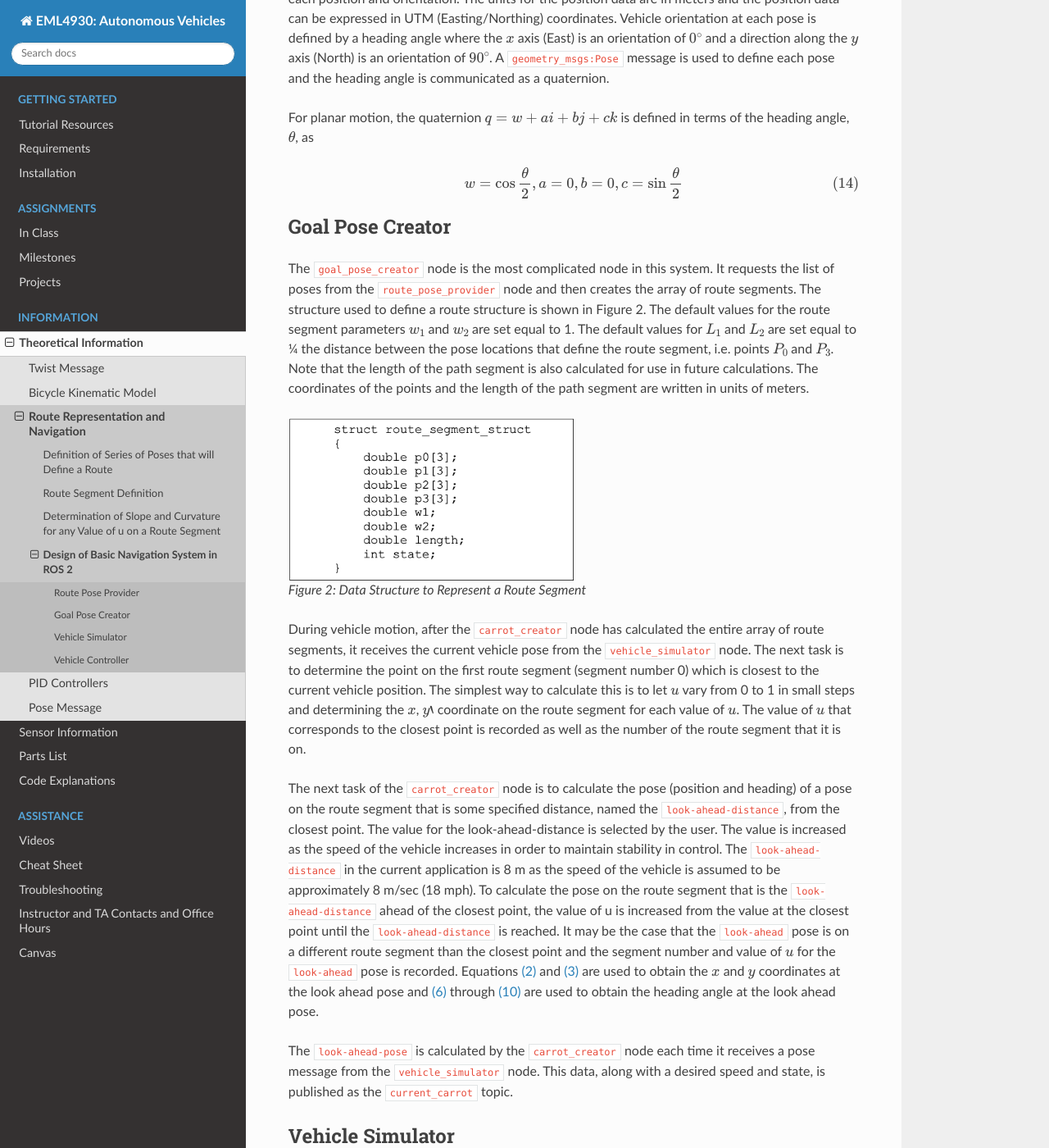
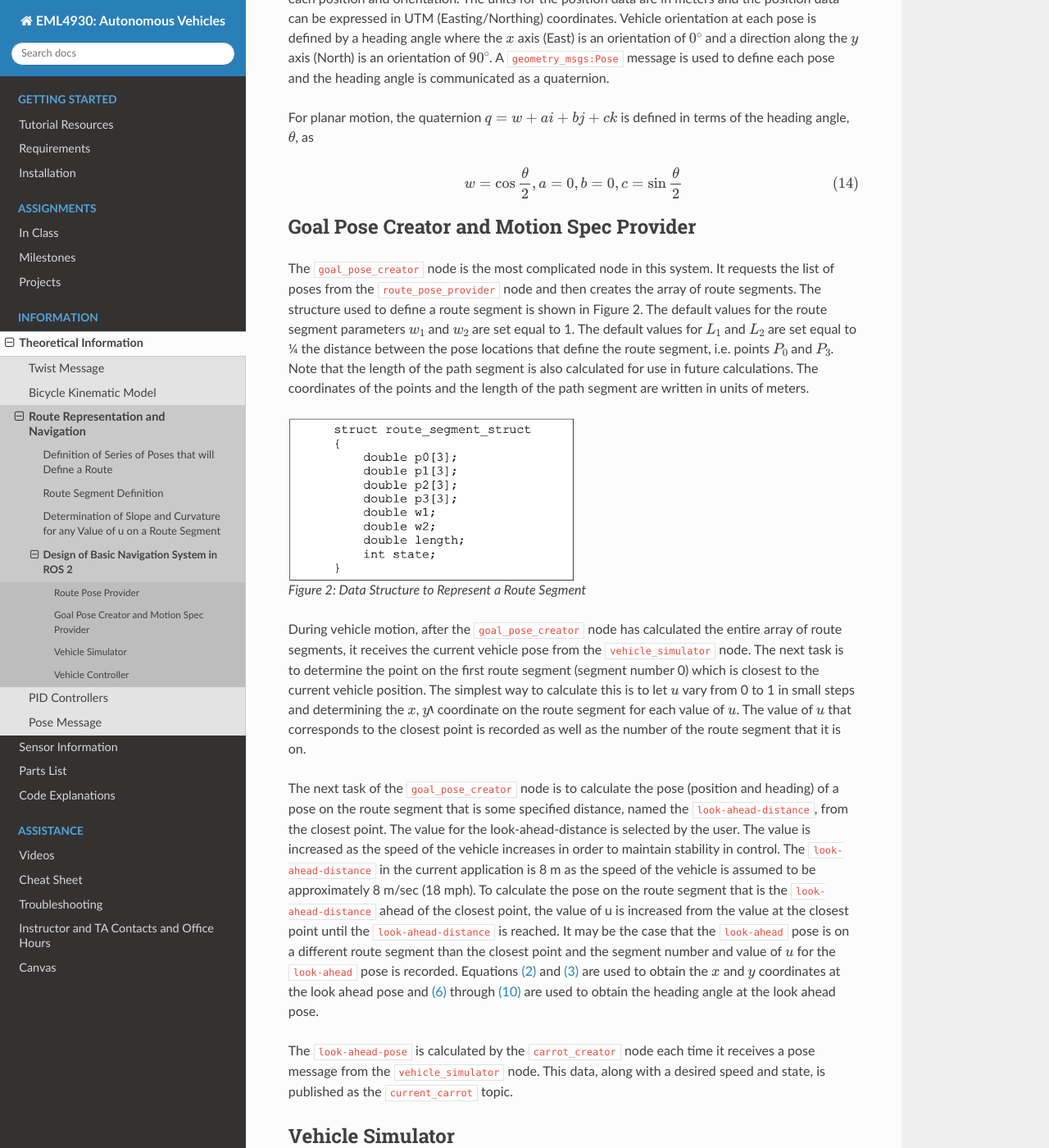
Before and after one commit to av-mae-uf/av1tenth-docs, a Sphinx documentation site: the page built from docs/information/theoryinfo/routes/navsys.rst, in a window 1280 px wide and 1400 px high, scrolled down 1040 px. Shown: the whole window at 82% size. Built offline with Sphinx 7.4.7 and the Read the Docs theme 2.0.0, drawn with Linux system fonts in a browser that asks for light colours.

Commit message:
Update navsys.rst

```diff
--- a/docs/information/theoryinfo/routes/navsys.rst
+++ b/docs/information/theoryinfo/routes/navsys.rst
@@ -27,10 +27,10 @@ For planar motion, the quaternion :math:`q = w + a i + b j + c k` is defined in
 
     w = \cos{\dfrac{\theta}{2}}, a=0, b=0, c=\sin{\dfrac{\theta}{2}} \tag{14}
 
-Goal Pose Creator
+Goal Pose Creator and Motion Spec Provider
 ^^^^^^^^^^^^^^
 The ``goal_pose_creator`` node is the most complicated node in this system.  It requests the list of poses from the ``route_pose_provider``
-node and then creates the array of route segments.  The structure used to define a route structure is shown in Figure 2.  The
+node and then creates the array of route segments.  The structure used to define a route segment is shown in Figure 2.  The
 default values for the route segment parameters :math:`w_1` and :math:`w_2` are set equal to 1.  The default values for :math:`L_1` and :math:`L_2` are set equal to ¼
 the distance between the pose locations that define the route segment, i.e. points :math:`P_0` and :math:`P_3`.  Note that the length of the path segment
 is also calculated for use in future calculations.  The coordinates of the points and the length of the path segment are written in units of meters.
@@ -42,13 +42,12 @@ is also calculated for use in future calculations.  The coordinates of the point
     Figure 2: Data Structure to Represent a Route Segment
 
 
-During vehicle motion, after the ``carrot_creator`` node has calculated the entire array of route segments, it receives the current
+During vehicle motion, after the ``goal_pose_creator`` node has calculated the entire array of route segments, it receives the current
 vehicle pose from the ``vehicle_simulator`` node.  The next task is to determine the point on the first route segment (segment number 0)
 which is closest to the current vehicle position.  The simplest way to calculate this is to let :math:`u` vary from 0 to 1 in small steps and
-determining the :math:`x`, :math:`y`` coordinate on the route segment for each value of :math:`u`.  The value of :math:`u` that corresponds to the closest point is recorded
-as well as the number of the route segment that it is on.
+determining the :math:`x`, :math:`y`` coordinate on the route segment for each value of :math:`u`.  The value of :math:`u` that corresponds to the closest point is recorded as well as the number of the route segment that it is on.
 
-The next task of the ``carrot_creator`` node is to calculate the pose (position and heading) of a pose on the route segment that
+The next task of the ``goal_pose_creator`` node is to calculate the pose (position and heading) of a pose on the route segment that
 is some specified distance, named the ``look-ahead-distance``, from the closest point.  The value for the look-ahead-distance is selected by the user.
 The value is increased as the speed of the vehicle increases in order to maintain stability in control.
 The ``look-ahead-distance`` in the current application is 8 m as the speed of the vehicle is assumed to be approximately 8 m/sec (18 mph).
```
